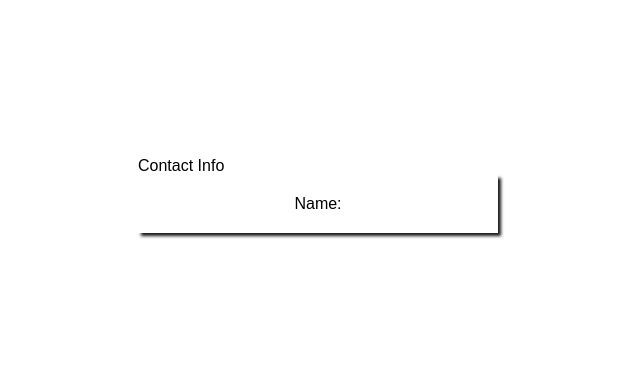
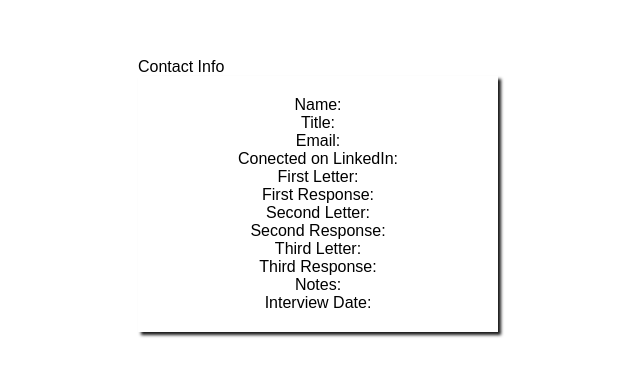
Before and after one commit to smpr/companytracker, a React (Create React App) app in the folder client/: page /Company/1/Contact/1 in a window 1280 px wide. Shown: the part 205-580 px from the top of the page, without its empty margins (322-962 px from the left). Built offline with nearby package versions, Linux system fonts and the light colour scheme; no server answers.

Commit message:
contact show up and running

```diff
--- a/client/src/components/Contact/ConShow.js
+++ b/client/src/components/Contact/ConShow.js
@@ -30,7 +30,43 @@ class ConShow extends Component {
                     Contact Info
 
                         <FormContainer>
-                            Name: {this.state.contact.fName} {this.state.contact.lName}
+                            <div>
+                                Name: {this.state.contact.fName} {this.state.contact.lName}
+                            </div>
+                            <div>
+                                Title: {this.state.contact.title}
+                            </div>
+                            <div>
+                                Email: {this.state.contact.email}
+                            </div>
+                            <div>
+                                Conected on LinkedIn: {this.state.contact.linkedIn}
+                            </div>
+                            <div>
+                                First Letter: {this.state.contact.firstLetter}
+                            </div>
+                            <div>
+                                First Response: {this.state.contact.firstResponse}
+                            </div>
+                            <div>
+                                Second Letter: {this.state.contact.secondLetter}
+                            </div>
+                            <div>
+                                Second Response: {this.state.contact.secondResponse}
+                            </div>
+                            <div>
+                                Third Letter: {this.state.contact.thirdLetter}
+                            </div>
+                            <div>
+                                Third Response: {this.state.contact.thirdResponse}
+                            </div>
+                            <div>
+                                Notes: {this.state.contact.notes}
+                            </div>
+                            <div>
+                                Interview Date: {this.state.contact.interview}
+                            </div>
+
                         </FormContainer>
                     </div>
                 </Container>
```
